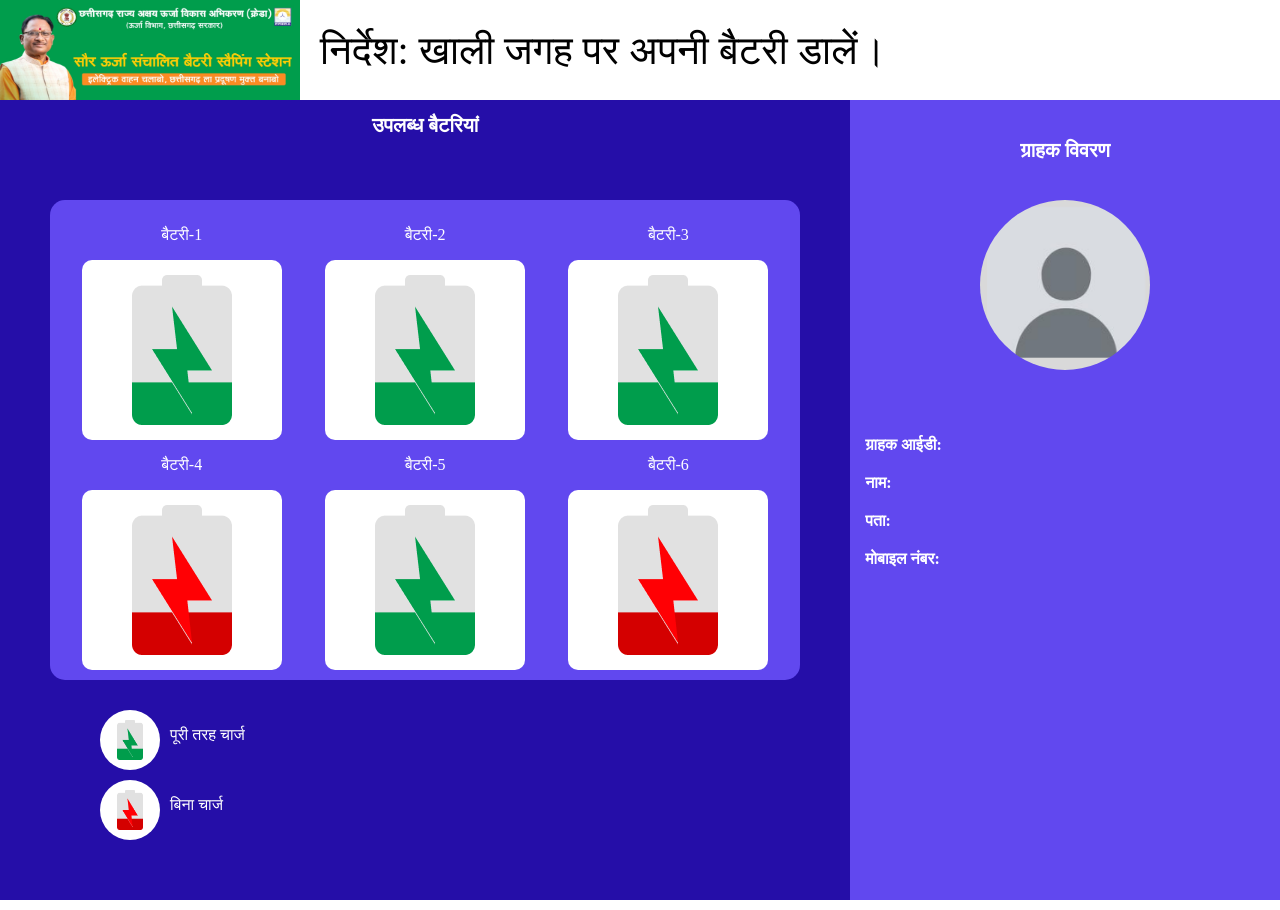
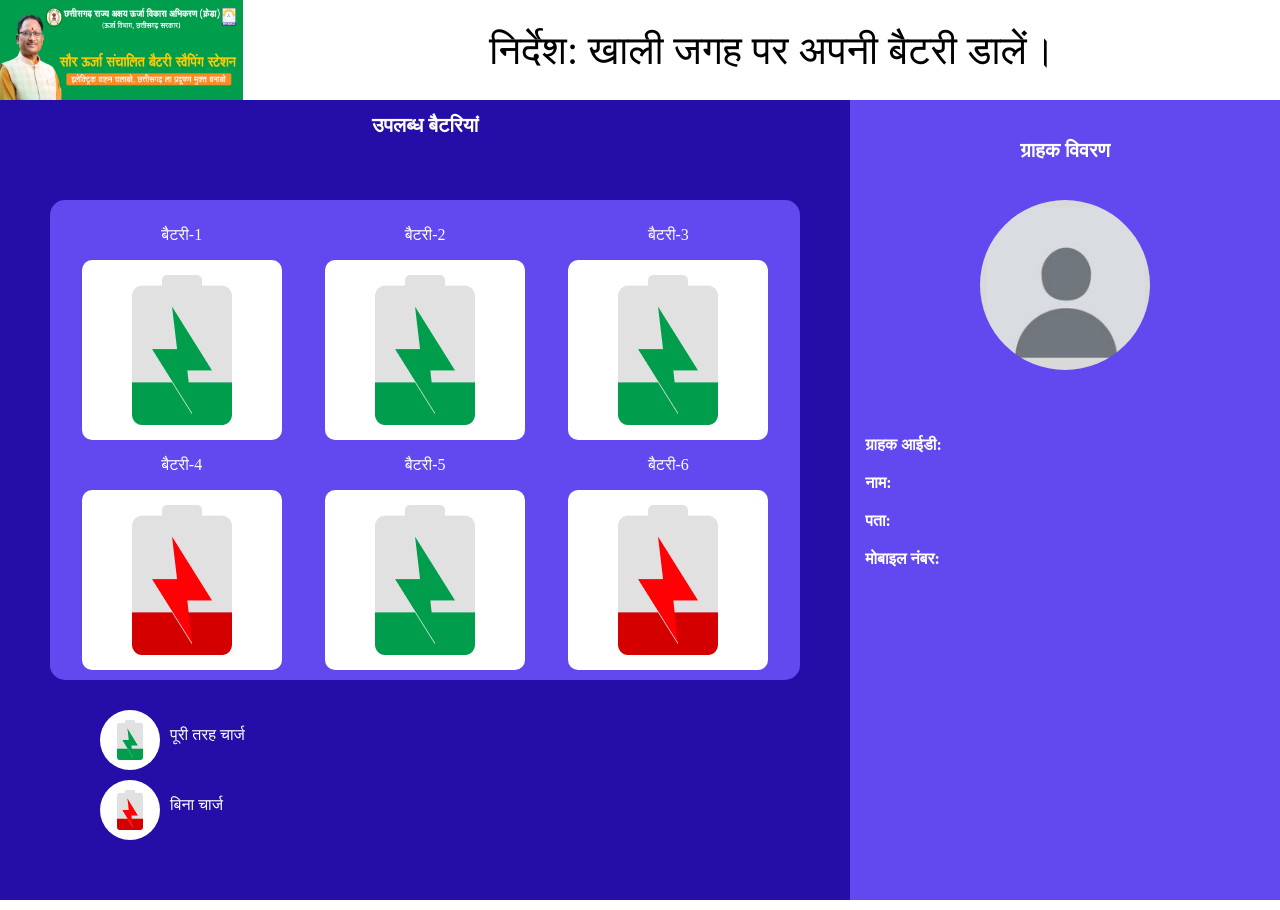
Before and after one commit to Ramkalame/battery-swapping-system, an Angular app in the folder BSS-frontend/: page /dashboard in a window 1280 px wide. Built offline with nearby package versions, Linux system fonts and the light colour scheme.

Commit message:
some changes

```diff
--- a/BSS-frontend/src/app/dashboard/dashboard.component.css
+++ b/BSS-frontend/src/app/dashboard/dashboard.component.css
@@ -1,7 +1,7 @@
 .container{
     background-color: #fff;
     width: 100vw;
-    height: 700px;
+    height: 100vh;
 }
 /* ======================== header======================= */
 .header{
@@ -9,6 +9,12 @@
     justify-content: flex-start;
     align-items: center;
     height: 100px;
+}
+.instruction{
+    display: flex;
+    justify-content: center;
+    align-items: center;
+    width: 100vw;
 }
 .instruction p{
     font-size: 40px;
--- a/BSS-frontend/src/app/greet-page/greet-page.component.css
+++ b/BSS-frontend/src/app/greet-page/greet-page.component.css
@@ -5,6 +5,8 @@
     flex-direction: column;
     justify-content: space-between;
     align-items: center;
+    height: 100vh;
+    width: 100vw;
 }
 .greet-text h1{
     font-size: 100px;
--- a/BSS-frontend/src/app/home/home.component.css
+++ b/BSS-frontend/src/app/home/home.component.css
@@ -1,4 +1,7 @@
-.heading{
+.container{
+    width: 100vw;
+    height: 100vh;
+}.heading{
     display: flex;
     justify-content: center;
     align-content: center;
```
